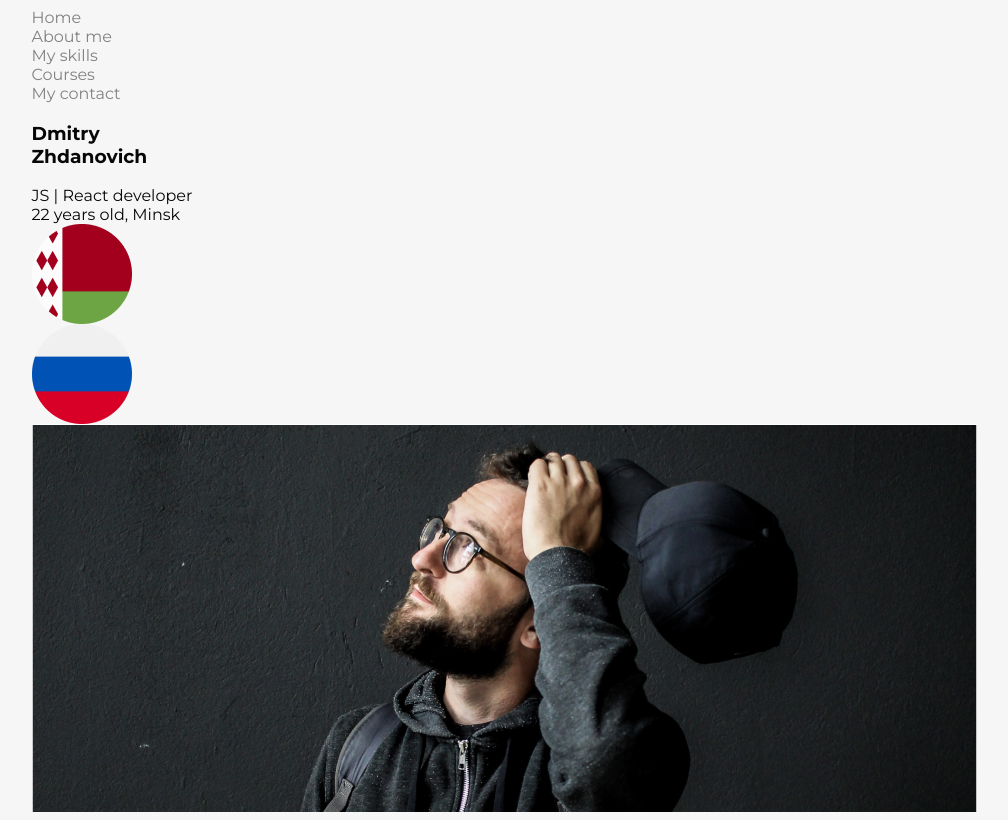
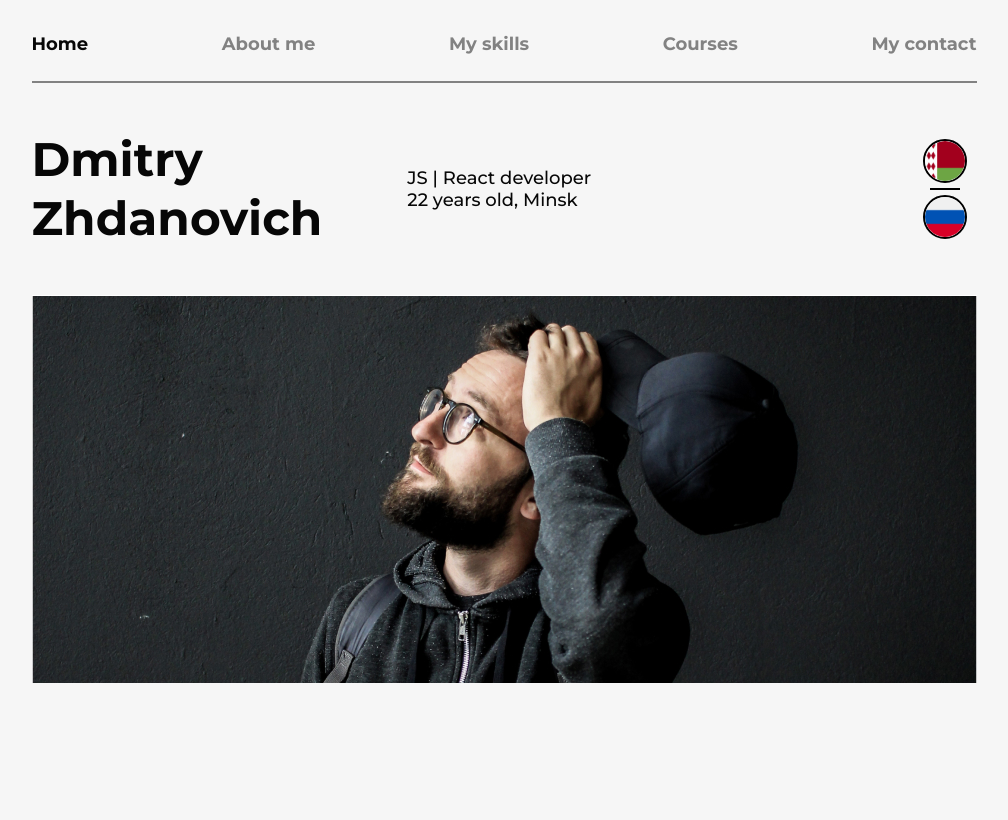
Before and after one commit to Ph0enixT1m3/rsschool-cv2021, a plain HTML site: page index.html in a window 1280 px wide. Shown: the whole page, without its empty margins (136-1144 px from the left). Drawn offline with Linux system fonts and the light colour scheme.

Commit message:
feat: add new main section and style fot this

```diff
--- a/assets/css/style.css
+++ b/assets/css/style.css
@@ -4,13 +4,9 @@
 
 body {
     font-family: 'Montserrat', sans-serif;
+    font-size: 18px;
     color: #070707;
     background-color: #F6F6F6;
-}
-
-.container {
-    max-width: 945px;
-    margin: 0 auto;
 }
 
 a {
@@ -34,3 +30,69 @@ img {
 img.img-fluid {
     max-width: 100%;
 }
+
+h1 {
+    font-size: 47px;
+    line-height: 59px;
+    font-weight: bold;
+}
+
+.container {
+    max-width: 945px;
+    margin: 0 auto;
+    scroll-behavior: smooth;
+}
+
+main {
+    padding: 0px 0px 80px 0px;
+}
+
+.main-header {
+    border-bottom: 2px solid #828282;
+    padding: 25px 0px;
+}
+
+.main-header nav {
+    display: flex;
+    justify-content: space-between;
+}
+
+.main-header_item {
+    font-size: 18px;
+    line-height: 23px;
+    font-weight: bold;
+}
+.main-header_item-active a {
+    color: #070707;
+}
+
+.main-section_heading {
+    display: flex;
+}
+
+.main-section_heading > div {
+    flex-basis: 33%;
+}
+.main-section_text {
+    display: flex;
+    justify-content: center;
+    align-items: center;
+    font-weight: 500;
+}
+.main-section_country {
+    display: flex;
+    flex-direction: column;
+    align-items: flex-end;
+    justify-content: center;
+}
+.main-section_country img {
+    border: 2px solid black;
+    border-radius: 50%;
+}
+.main-section_country span {
+    display: block;
+    width: 30px;
+    height: 2px;
+    background: black;
+    margin: 5px 7px;
+}
--- a/index.html
+++ b/index.html
@@ -7,14 +7,14 @@
     <link rel="preconnect" href="https://fonts.googleapis.com">
     <link rel="preconnect" href="https://fonts.gstatic.com" crossorigin>
     <link href="https://fonts.googleapis.com/css2?family=Montserrat:ital,wght@0,100;0,200;0,300;0,400;0,500;0,600;0,700;0,800;0,900;1,100;1,200;1,300;1,400;1,500;1,600;1,700;1,800;1,900&display=swap" rel="stylesheet">
-    <link rel="stylesheet" href="/assets/css/style.css">
+    <link rel="stylesheet" href="assets/css/style.css">
     <title>My perfect(no) CV</title>
 </head>
 <body>
     <div class="container">
         <header class="main-header">
             <nav>
-                <div class="main-header_item"><a href="#home">Home</a></div>
+                <div class="main-header_item main-header_item-active"><a href="#home">Home</a></div>
                 <div class="main-header_item"><a href="#aboutMe">About me</a></div>
                 <div class="main-header_item"><a href="#skills">My skills</a></div>
                 <div class="main-header_item"><a href="#courses">Courses</a></div>
@@ -32,13 +32,13 @@
                         22 years old, Minsk
                     </div>
                     <div class="main-section_country">
-                        <img src="/assets/img/01-2.png" alt="belarus">
+                        <img src="assets/img/01-2.png" alt="belarus" width="40">
                         <span></span>
-                        <img src="/assets/img/01-3.png" alt="russia">
+                        <img src="assets/img/01-3.png" alt="russia" width="40">
                     </div>
                 </article>
                 <article class="main-section_photo">
-                    <img src="/assets/img/01.jpg" alt="">
+                    <img src="assets/img/01.jpg" alt="">
                 </article>
             </section>
         </main>
```
